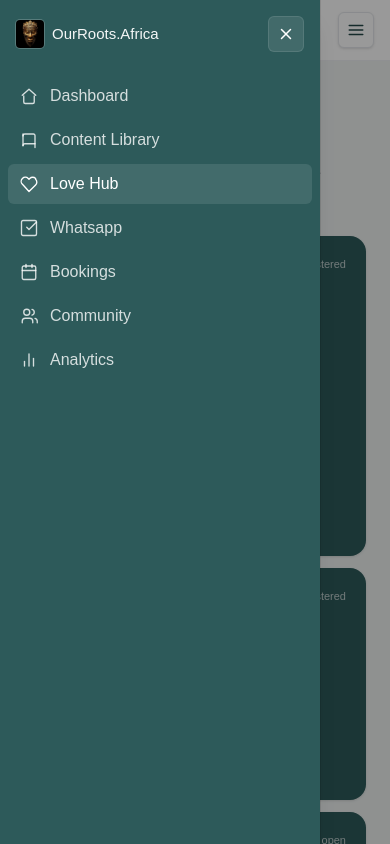
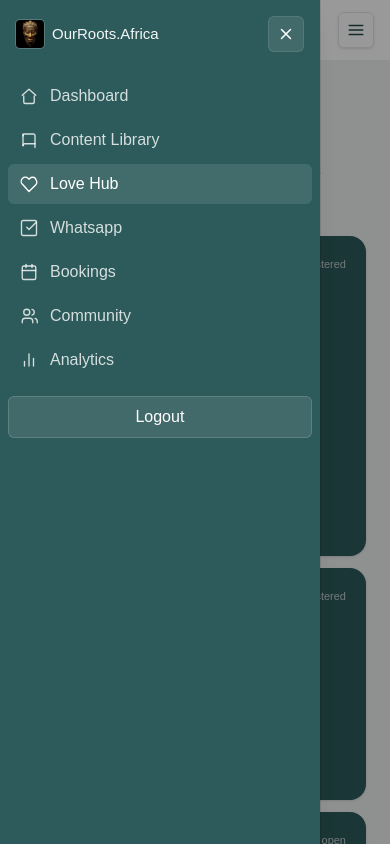
Before and after one commit to Waqas56jb/afrofeast-heritage-journey, a Next.js app: page /love/events in a window 390 px wide. Both pictures are taken after a click on the button "Open navigation". Shown: the top 844 px of the page. Built offline with nearby package versions, Linux system fonts and the light colour scheme.

Commit message:
ready end to end

```diff
--- a/src/components/MobileDrawer.tsx
+++ b/src/components/MobileDrawer.tsx
@@ -106,6 +106,11 @@ export default function MobileDrawer() {
                 );
               })}
             </nav>
+            <div className="mt-4 px-2 pb-6">
+              <button className="flex w-full items-center justify-center gap-2 rounded-md border border-white/15 bg-white/10 px-3 py-2 text-white active:scale-95">
+                Logout
+              </button>
+            </div>
           </div>
         </div>
       )}
```
